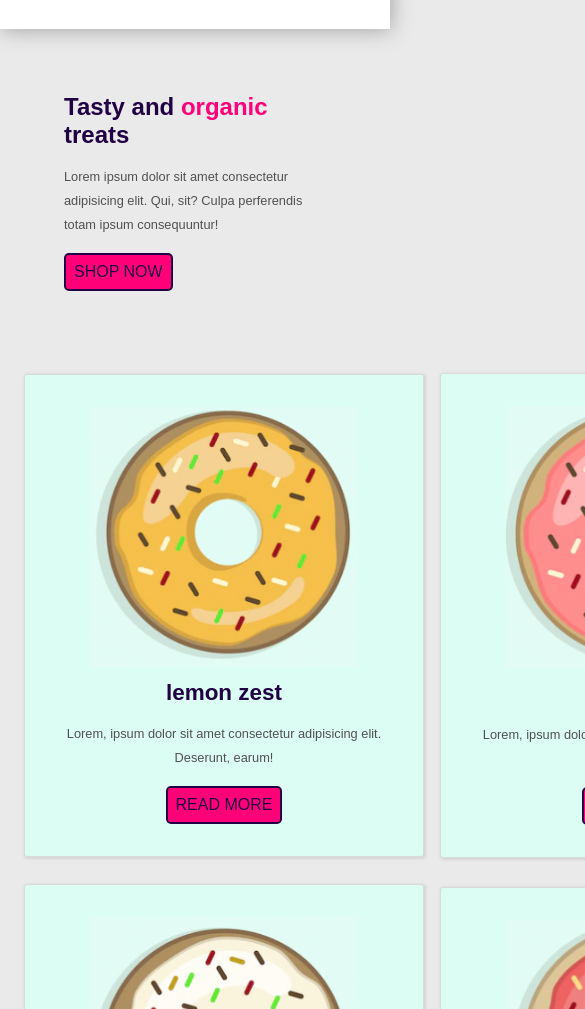
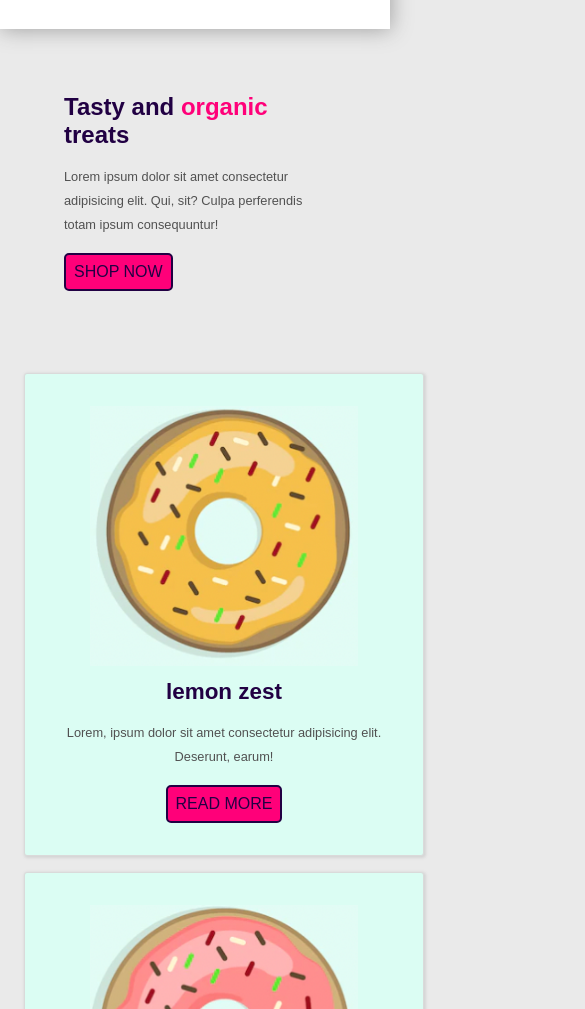
Before and after one commit to cemkgrbz/uib-sweety-layout-cemkgrbz, a plain HTML site: page index.html in a window 390 px wide. Shown: the part 91-1100 px from the top of the page, 585 px wide, since content can reach past the window. Drawn offline with Linux system fonts and the light colour scheme.

Commit message:
fixed responsivity problems

```diff
--- a/style.css
+++ b/style.css
@@ -187,7 +187,7 @@ p {
     }
 
     .container {
-        width: ;
+        width: auto;
     }
 
 
@@ -244,4 +244,5 @@ p {
     .donut-card-big {
         width: 400px;
     }
+
 }
```
